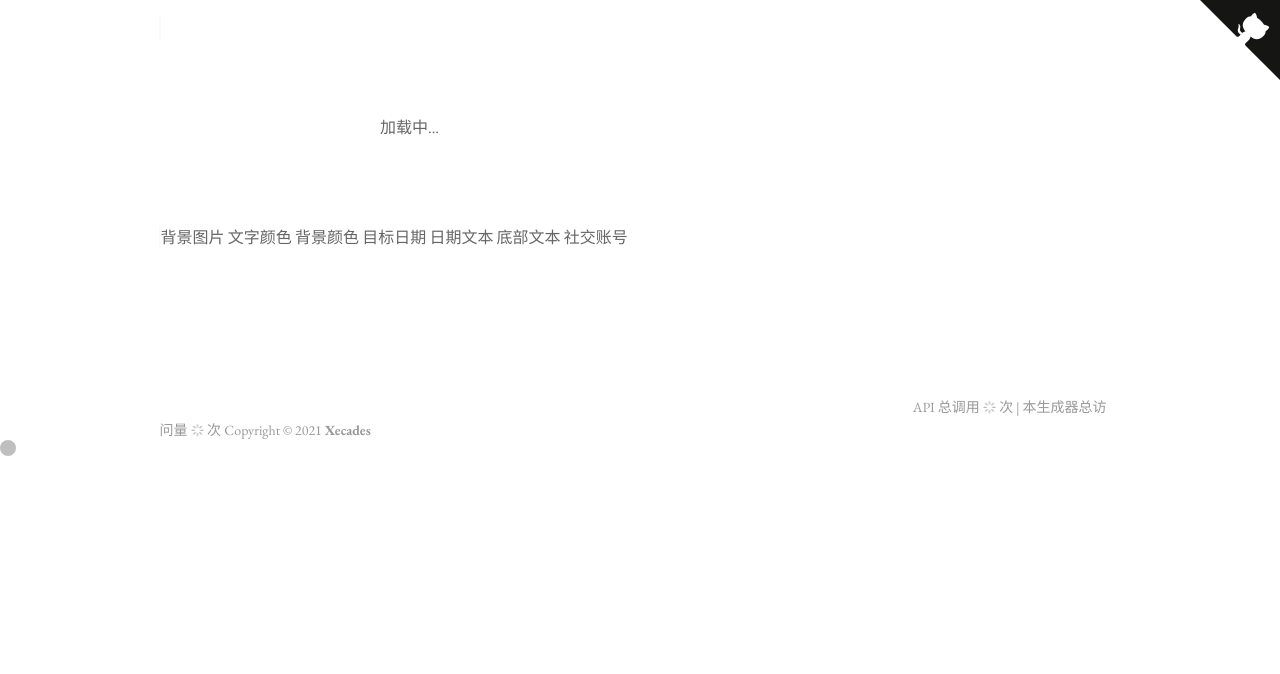
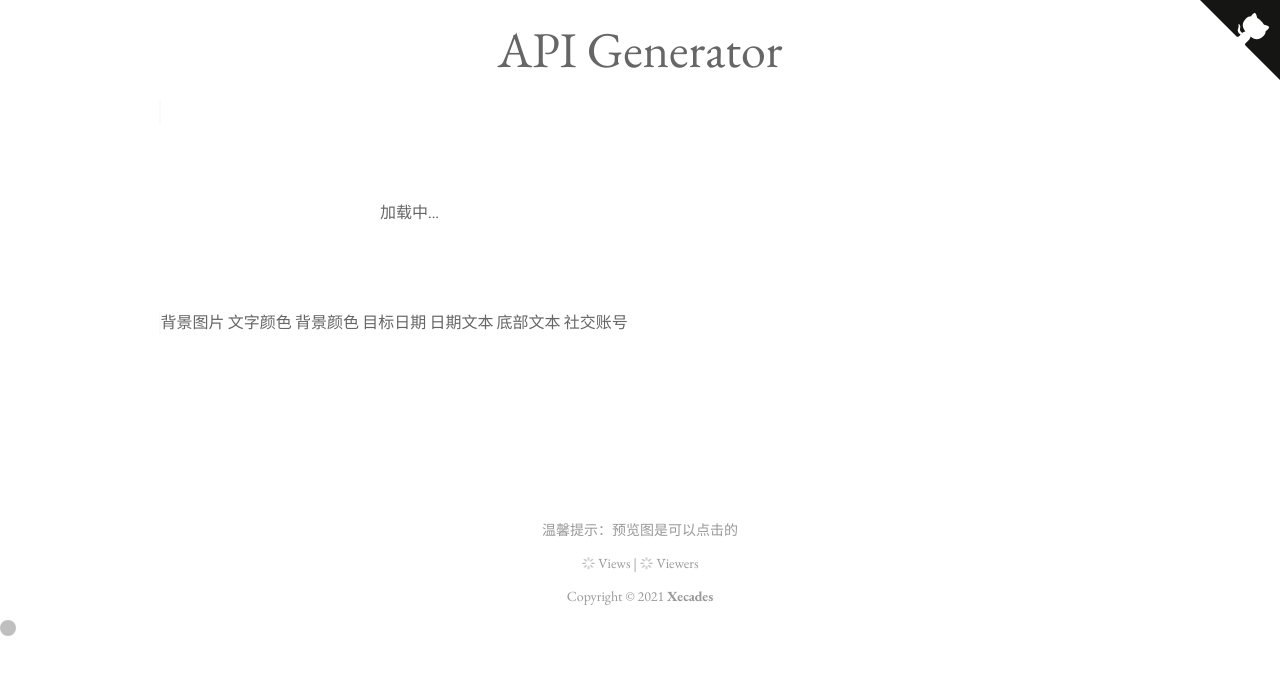
Before and after one commit to Xecades/API, a website: page index.html in a window 1280 px wide. Drawn offline with nearby package versions, Linux system fonts and the light colour scheme; some packages are replaced by stand-ins of ours; a script that the page names is missing.

Commit message:
added counter copyright & help

```diff
--- a/api/index.js
+++ b/api/index.js
@@ -128,7 +128,7 @@ function getWeekday() {
 
 module.exports = async (req, res) => {
     if (!req.url.includes("Xecades"))
-        console.log("[Running] " + req.url);
+        console.log("[Running] " + decodeURI(req.url));
 
     moment.locale("zh-cn");
     param = new URLSearchParams(req.url.split("/api")[1]);
--- a/index.html
+++ b/index.html
@@ -12,7 +12,8 @@
 
 <body>
     <div id="app">
-        <!-- <div></div> -->
+        <div class="title">API Generator</div>
+
         <el-image class="image" :src="image" @click="open" @load="CURSOR.refresh();">
             <div class="placeholder" slot="placeholder">加载中...</div>
         </el-image>
@@ -68,18 +69,18 @@
             </el-col>
         </el-row>
 
-        <el-row :gutter="20">
-            <el-col :span="20" class="counter">
-                <span id="busuanzi_container_site_pv">API 总调用 <span id="busuanzi_value_site_pv"><i class="el-icon-loading"></i></span> 次</span> |
-                <span id="busuanzi_container_page_pv">本生成器总访问量 <span id="busuanzi_value_page_pv"><i class="el-icon-loading"></i></span> 次</span>
-            </el-col>
-        </el-row>
+        <div class="help">
+            温馨提示：预览图是可以点击的
+        </div>
 
-        <el-row :gutter="20">
-            <el-col :span="20" class="copyright">
-                Copyright &copy; 2021 <a href="https://xecades.xyz" target="_blank">Xecades</a>
-            </el-col>
-        </el-row>
+        <div class="counter">
+            <span id="busuanzi_value_page_pv"><i class="el-icon-loading"></i></span> Views |
+            <span id="busuanzi_value_site_uv"><i class="el-icon-loading"></i></span> Viewers
+        </div>
+
+        <div class="copyright">
+            Copyright &copy; 2021 <a href="https://xecades.xyz" target="_blank">Xecades</a>
+        </div>
     </div>
     <a href="https://github.com/Xecades/API" target="_blank" rel="nofollow" class="github-corner" aria-label="View source on GitHub">
         <svg width="80" height="80" viewBox="0 0 250 250" style="fill:#151513; color:#fff; position: absolute; top: 0; border: 0; right: 0;" aria-hidden="true">
--- a/style.css
+++ b/style.css
@@ -95,9 +95,16 @@ body {
     font-size: 14px;
 }
 
+.help {
+    text-align: center;
+    margin: 15px 0;
+    color: #999;
+    font-size: 14px;
+}
+
 .copyright {
     text-align: center;
-    margin: 4px 0;
+    margin: 15px 0;
     color: #999;
     font-size: 14px;
 }
@@ -111,6 +118,13 @@ body {
 
 .copyright a:hover {
     opacity: .5;
+}
+
+.title {
+    text-align: center;
+    font-size: 50px;
+    margin-bottom: 20px;
+    width: 100%;
 }
 
 .github-corner:hover .octo-arm {
```
Also changed, not shown: README.md.
